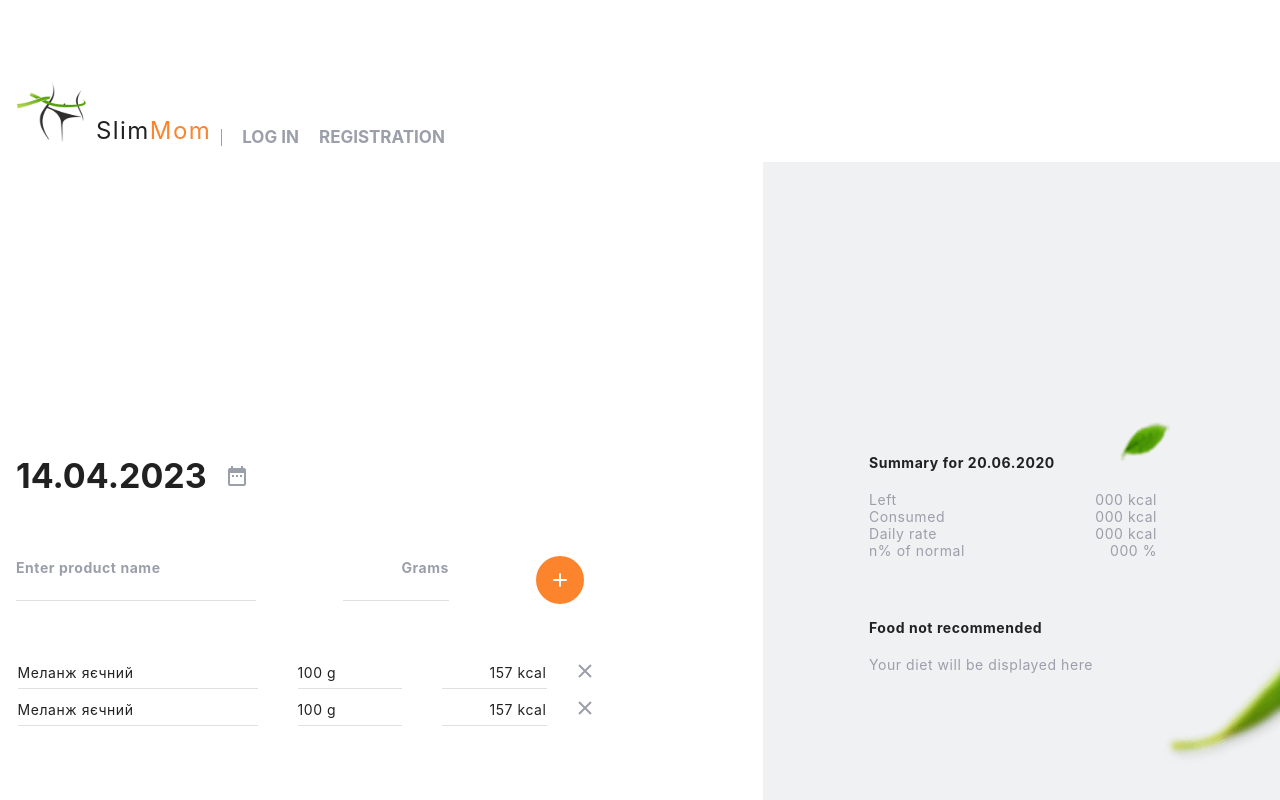
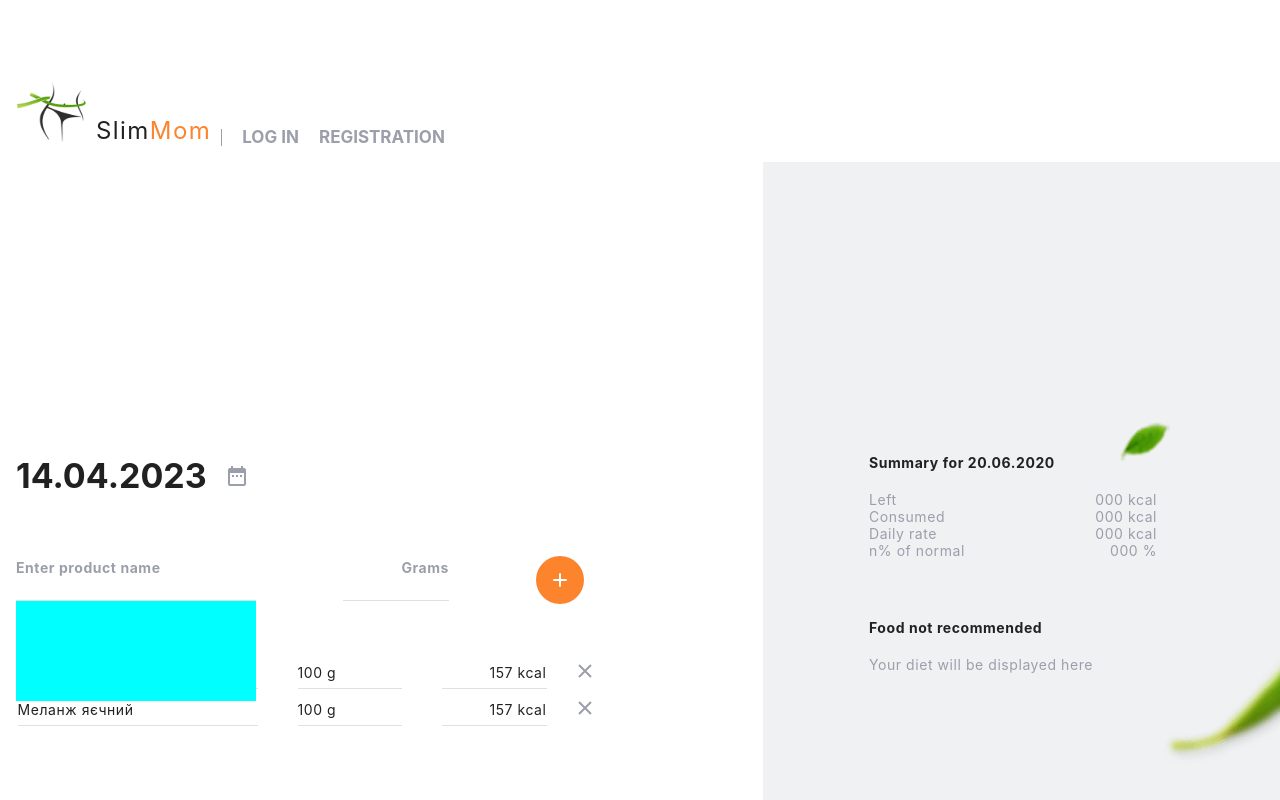
Before and after one commit to ASlabkyi/goit_react_team_project, a React (Create React App) app: page /goit_react_team_project/diary in a window 1280 px wide. Shown: the top 800 px of the page. Built offline with nearby package versions, Linux system fonts and the light colour scheme.

Commit message:
add window

```diff
--- a/src/components/DiaryLeftSide/DiaryLeftSide.css
+++ b/src/components/DiaryLeftSide/DiaryLeftSide.css
@@ -59,8 +59,35 @@
 }
 
 .labelProduct {
+  position: relative;
   width: 240px;
   /* sdad */
+}
+
+.searchProducts {
+  position: absolute;
+  top: 42px;
+  z-index: 10;
+  background-color: aqua;
+  overflow-y: scroll;
+
+  width: 240px;
+  padding: 5px;
+  height: 100px;
+}
+
+.searchProducts::-webkit-scrollbar {
+  width: '6px';
+}
+
+.searchProducts::-webkit-scrollbar-track {
+  background: '#F0F1F3';
+}
+
+.searchProducts::-webkit-scrollbar-thumb {
+  width: '6px';
+  background-color: '#264061';
+  border-radius: '20px';
 }
 
 .labelGrams {
--- a/src/components/DiaryLeftSide/DiaryLeftSide.jsx
+++ b/src/components/DiaryLeftSide/DiaryLeftSide.jsx
@@ -12,6 +12,7 @@ import Calendar from 'react-calendar';
 import 'react-calendar/dist/Calendar.css';
 import DateAndCalendar from './DateAndCalendar';
 import ListOfProdacts from './ListOfProdacts';
+import { nanoid } from '@reduxjs/toolkit';
 
 const DiaryLeftSide = () => {
   const isTablet = useMediaQuery('(min-width:768px) and (max-width:1279px)');
@@ -99,6 +100,13 @@ const DiaryLeftSide = () => {
             >
               <label className="label labelProduct">
                 Enter product name
+                <div className="searchProducts">
+                  <ul>
+                    {/* {data.map(el => (
+                      <li key={nanoid()}>{el}</li>
+                    ))} */}
+                  </ul>
+                </div>
                 <input
                   // onChange={handleChangeProduct}
                   type="text"
```
